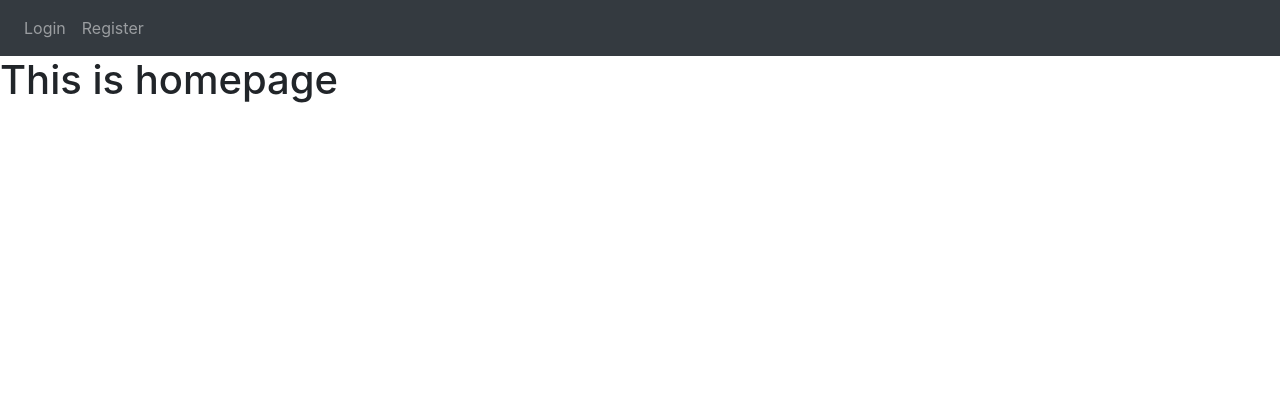
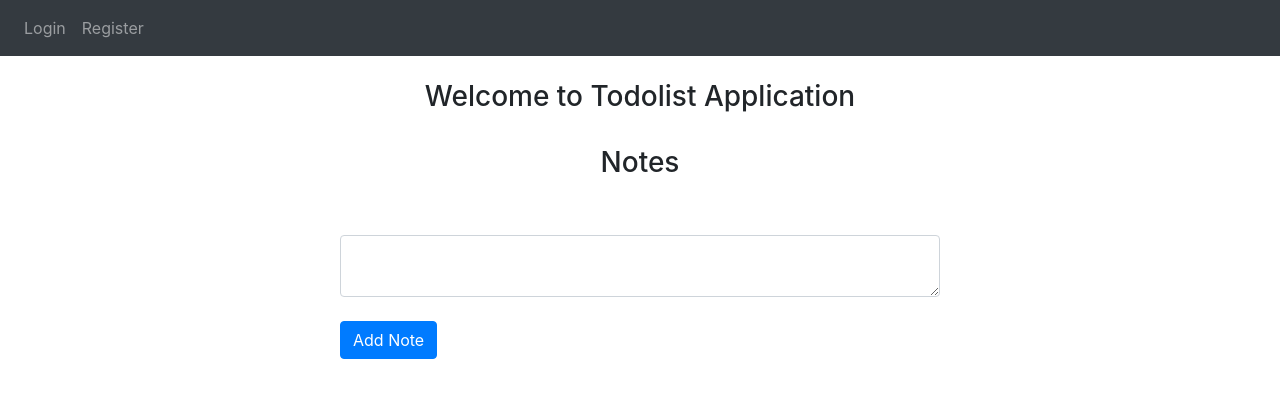
Before and after one commit to Trungsqrt/pythonProject, a Flask app: page / in a window 1280 px wide. Shown: the top 398 px of the page. Run offline with Flask 2, Linux system fonts and the light colour scheme; parts of the project's set-up code (start-up, migrations or seed data) failed here and were passed over; some libraries are stand-ins or nearby versions.

Commit message:
Home page: Render notes list, add logic add new note

```diff
--- /dev/null
+++ b/requirements.txt
@@ -0,0 +1,4 @@
+flask
+flask-login
+flask_sqlalchemy
+python-dotenv
--- /dev/null
+++ b/todolist/database_queries/get_all_notes.sql
@@ -0,0 +1,3 @@
+-- SQLite
+SELECT id, data, date, user_id
+FROM note;
--- /dev/null
+++ b/todolist/database_queries/get_all_users.sql
@@ -0,0 +1,3 @@
+-- SQLite
+SELECT id, email, password, user_name
+FROM user;
--- a/todolist/templates/base.html
+++ b/todolist/templates/base.html
@@ -4,6 +4,11 @@
     <meta charset="UTF-8" />
     <meta http-equiv="X-UA-Compatible" content="IE=edge" />
     <meta name="viewport" content="width=device-width, initial-scale=1.0" />
+    <link
+      rel="icon"
+      type="image/x-icon"
+      href="https://m.media-amazon.com/images/G/01/img18/home/registry/birthday/thankyoulist._CB1581720802_.png"
+    />
     <link
       rel="stylesheet"
       href="https://stackpath.bootstrapcdn.com/bootstrap/4.4.1/css/bootstrap.min.css"
@@ -15,6 +20,7 @@
       href="https://stackpath.bootstrapcdn.com/font-awesome/4.7.0/css/font-awesome.min.css"
       crossorigin="anonymous"
     />
+    <link rel="stylesheet" href="./style.css" />
 
     <style>
       .form-class {
@@ -57,10 +63,8 @@
         </div>
       </div>
     </nav>
-      {% with messages = get_flashed_messages(with_categories=true) %}
-        {% if messages %}
-            {% for cat, mess in messages %}
-                {% if cat == "error" %}
+    {% with messages = get_flashed_messages(with_categories=true) %} {% if
+    messages %} {% for cat, mess in messages %} {% if cat == "error" %}
     <div class="alert alert-danger alter-dismissable fade show" role="alert">
       {{ mess }}
       <button type="button" class="close" data-dismiss="alert">
@@ -74,10 +78,7 @@
         <span aria-hidden="true">&times;</span>
       </button>
     </div>
-                {% endif %}
-            {% endfor %}
-         {% endif %}
-      {% endwith %}
+    {% endif %} {% endfor %} {% endif %} {% endwith %}
     <div>{% block content %} {% endblock %}</div>
 
     <script
--- a/todolist/templates/index.html
+++ b/todolist/templates/index.html
@@ -1,4 +1,68 @@
-{% extends "base.html" %} {% block title %} HomePage {% endblock %} {% block
+{% extends "base.html" %} {% block title %} Home - Todolist App {% endblock %} {% block
 content %}
-<h1>This is homepage</h1>
+<div class="homepage-content">
+    <div class="homepage-content__heading">
+        </br>
+        <h3>Welcome to Todolist Application</h3>
+        </br>
+        <h3>Notes</h3>
+        </br>
+    </div>
+
+    <div>
+        <ul class="list-group list-group-flush" id="notes">
+            {% for note in user.notes%}
+            <div class="list-group-item-wrap">
+                <li class="list-group-item">{{note.data}}</li>
+                <button onclick="" class="edit-note-btn">Edit</button>
+                <button onclick="" class="delete-note-btn">Delete</button>
+            </div>
+            {% endfor %}
+        </ul>
+
+        </br>
+
+        <form method="POST">
+            <textarea name="note" id="note" class="form-control"></textarea>
+            </br>
+            <button type="submit" class="btn btn-primary">Add Note</button>
+        </form>
+    </div>
+</div>
+
+<style>
+    .homepage-content {
+        display: flex;
+        align-items: center;
+        justify-content: center;
+        flex-direction: column;
+    }
+
+    .homepage-content__heading {
+        text-align: center;
+    }
+
+    .list-group-item-wrap {
+        display: flex;
+        align-items: center;
+    }
+
+    .edit-note-btn, .delete-note-btn {
+        display: inline-block;
+        width: 80px;
+        height: 30px;
+        border: 1px solid #000;
+        border-radius: 3px;
+    }
+
+    .edit-note-btn {
+        margin-left: 10px;
+        background-color: rgb(195, 222, 42);
+    }
+
+    .delete-note-btn {
+        margin-left: 10px;
+        background-color: rgb(255, 41, 41);
+    }
+</style>
 {% endblock %}
--- a/todolist/templates/style.css
+++ b/todolist/templates/style.css
@@ -1,3 +1,8 @@
 .form-class {
-   display: flex;
+  display: flex;
 }
+
+.homepage-content {
+  display: flex;
+  justify-content: center;
+}
--- a/todolist/view.py
+++ b/todolist/view.py
@@ -1,8 +1,22 @@
-from flask import Blueprint, render_template
+from curses import flash
+from flask import Blueprint, render_template, request, flash
 from flask_login import login_required, current_user
+from . import db
+from .model import Note
+
 view = Blueprint("view", __name__)
 
-#set address route of pages
-@view.route("/")
+@view.route("/", methods=["GET", "POST"])
 def home():
-   return render_template("index.html", user = current_user)
+   if request.method == "POST":
+      note = request.form.get("note")
+
+      if len(note) < 1:
+         flash("Failed! Note is too short!")
+      else:
+         new_note = Note(data=note, user_id=current_user.id)
+         db.session.add(new_note)
+         db.session.commit()
+         flash("Add note successfully!")
+
+   return render_template("index.html", user=current_user)
```
Also changed, not shown: readme.txt, todolist/templates/favicon.ico (added), todolist/todolist.db. Lines whose indentation alone changed are shown as unchanged.
